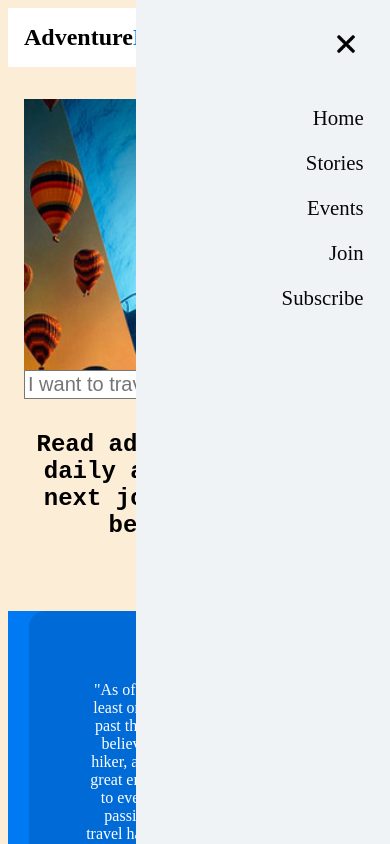
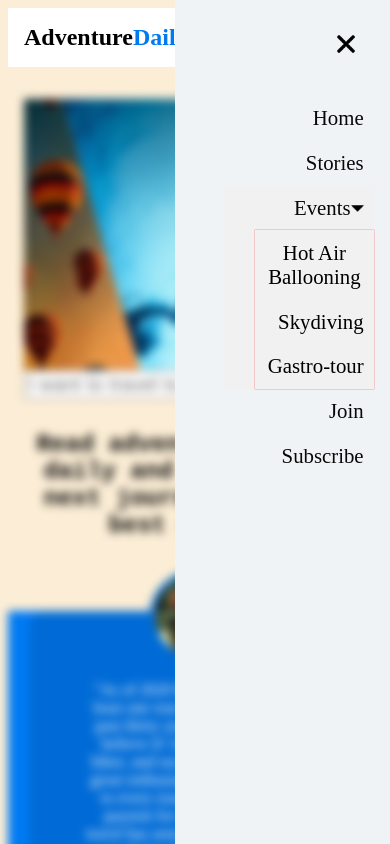
Before and after one commit to Be-positive/company, a plain HTML site: page index.html in a window 390 px wide. Both pictures are taken after a click on the picture 356 px from the left and 37 px from the top of the page. Shown: the top 844 px of the page. Drawn offline with Linux system fonts and the light colour scheme.

Commit message:
add a new dropdown menu

```diff
--- a/app.js
+++ b/app.js
@@ -1,11 +1,35 @@
 const mobileBtn = document.getElementById('mobile-cta')
 nav = document.querySelector('nav')
 mobileBtnExit = document.getElementById('mobile-exit');
+const blur1 = document.querySelector('main');
+const blur2 = document.querySelector('header');
 
 mobileBtn.addEventListener('click', () => {
     nav.classList.add('menu-btn');
+    blur1.style.filter = 'blur(5px)';
+    blur2.style.filter = 'blur(5px)';
 })
 
 mobileBtnExit.addEventListener('click', () => {
     nav.classList.remove('menu-btn');
+    blur1.style.filter = 'blur(0px)';
+    blur2.style.filter = 'blur(0px)';
 })
+
+const navbarEvents = document.querySelector('.events-navbar');
+const navbarContainer = document.querySelector('.container-navbar');
+const dropDown = document.getElementById('drop-down')
+const dropUp = document.getElementById('drop-up')
+
+
+navbarContainer.addEventListener('click', function (e) {
+    if (`${e.detail % 2}` == 1) {
+        navbarEvents.style.display = "flex";
+        dropDown.style.display = "none";
+        dropUp.style.display = "inline";
+    } else {
+        navbarEvents.style.display = "none";
+        dropDown.style.display = "inline";
+        dropUp.style.display = "none";
+    }
+})
--- a/css/main.scss
+++ b/css/main.scss
@@ -34,6 +34,52 @@ body {
 
     .mobile-menu {
         cursor: pointer;
+    }
+}
+
+nav a i.changeBtn{
+    display: none;
+}
+
+.container-navbar {
+    position: relative;
+    display: inline-block;
+    a {
+        i {
+            #drop-up {
+            display: none;
+            }
+        }
+
+        i {
+            #drop-down {
+            display: inline;
+            }
+        }
+
+    }
+
+    .events-navbar {
+        position: absolute;
+        background-color: #f1f1f1;
+        margin-top: 1.1em;
+        box-shadow: 0px 8px 16px 0px rgba(0,0,0,0.2);
+        z-index: 1;
+        display: none;
+        li {
+            a {
+                color: black;
+                text-decoration: none;
+                display: block;
+                text-align: center;
+
+                &:hover {
+                    color: var(--primary-color);
+                    text-decoration: underline;
+                    font-weight: normal;
+                }
+            }
+        }
     }
 }
 
@@ -83,7 +129,6 @@ header {
         padding: 3em 0 0 0;
         display: inline;
         width: 20%;
-        /* border: 0.1em solid black; */
         h2 {
             text-align: center;
             font-size: 2em;
@@ -181,8 +226,8 @@ nav.menu-btn {
 
 nav {
     position: fixed;
-    z-index: 999;
-    width: 57%;
+    z-index: 1;
+    width: 47%;
     right: 0;
     top: 0;
     background: #f0f3f5;
@@ -467,6 +512,31 @@ footer {
         .logo {
             border-right: none;
         }
+        .container {
+            nav {
+                ul {
+                    display: flex;
+                    flex-direction: column;
+                    align-items:flex-end;
+                    margin-left: 2em;
+                    .container-navbar {
+                        position: relative;
+                        background-color: #f1f1f1;
+                        margin-top: 0em;
+                        box-shadow: none;
+                        z-index: 0;
+                        .events-navbar {
+                            position: relative;
+                            margin-top: 0em;
+                            box-shadow: 0px 0px 1px 0px red;
+                        }
+
+
+                    }
+
+                }
+            }
+        }
     }
 
 
--- a/index.html
+++ b/index.html
@@ -22,19 +22,26 @@
                 <ul class="primary-nav">
                     <li class="current"><a href="#">Home</a></li>
                     <li><a href="#">Stories</a></li>
-                    <li><a href="#">Events</a></li>
+                    <li>
+                        <div class="container-navbar">
+                            <a href="#">Events<i><img src="images/drop-down new.png" width="13px" height="13px"
+                                        id="drop-down""></i>
+                                <i><img src=" images/drop-up new.png" width="13px" height="13px" id="drop-up""></i></a>
+                            <ul class=" events-navbar">
+                    <li> <a href="">Hot Air Ballooning</a></li>
+                    <li> <a href="">Skydiving</a></li>
+                    <li> <a href="">Gastro-tour</a></li>
                 </ul>
-
-                <ul class="secondary-nav">
-                    <li><a href="#">Join</a></li>
-                    <li class="go-premium-cta"><a href="#">Subscribe</a></li>
-                </ul>
-            </nav>
         </div>
+        </li>
+        </ul>
+        <ul class="secondary-nav">
+            <li><a href="#">Join</a></li>
+            <li class="go-premium-cta"><a href="#">Subscribe</a></li>
+        </ul>
+        </nav>
     </div>
-
-
-
+    </div>
 
     <header>
         <div class="left_side">
```
Also changed, not shown: css/main.css, images/drop-down new.png (added), images/drop-up new.png (added), 1 other file.
